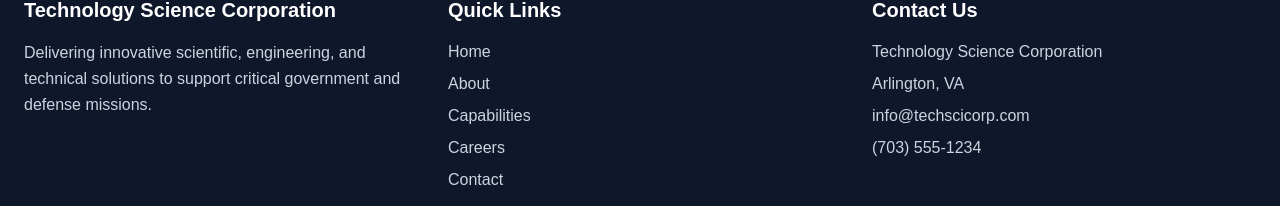
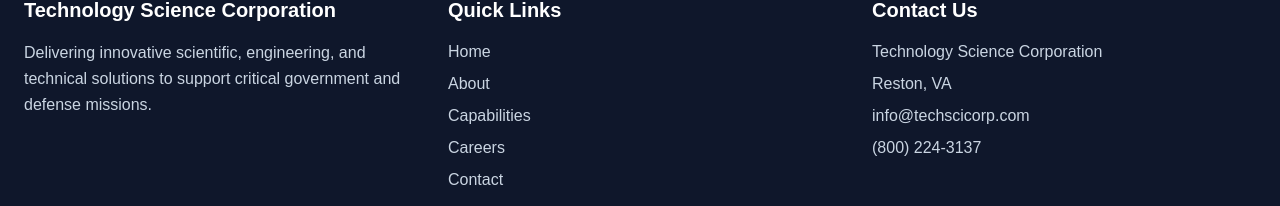
Before and after one commit to techscicorpweb/techscicorp-prod, a Next.js app: page /contracts in a window 1280 px wide. Shown: the part 2091-2297 px from the top of the page. Built offline with nearby package versions, Linux system fonts and the light colour scheme.

Commit message:
footer updates

```diff
--- a/src/components/Footer.tsx
+++ b/src/components/Footer.tsx
@@ -76,7 +76,7 @@ export default function Footer() {
 
             <div className="space-y-2 text-slate-300">
               <p>Technology Science Corporation</p>
-              <p>Arlington, VA</p>
+              <p>Reston, VA</p>
 
               <p>
                 <a
@@ -89,10 +89,10 @@ export default function Footer() {
 
               <p>
                 <a
-                  href="tel:+1703-555-1234"
+                  href="tel:+1800-224-3137"
                   className="hover:text-white transition"
                 >
-                  (703) 555-1234
+                  (800) 224-3137
                 </a>
               </p>
             </div>
```
